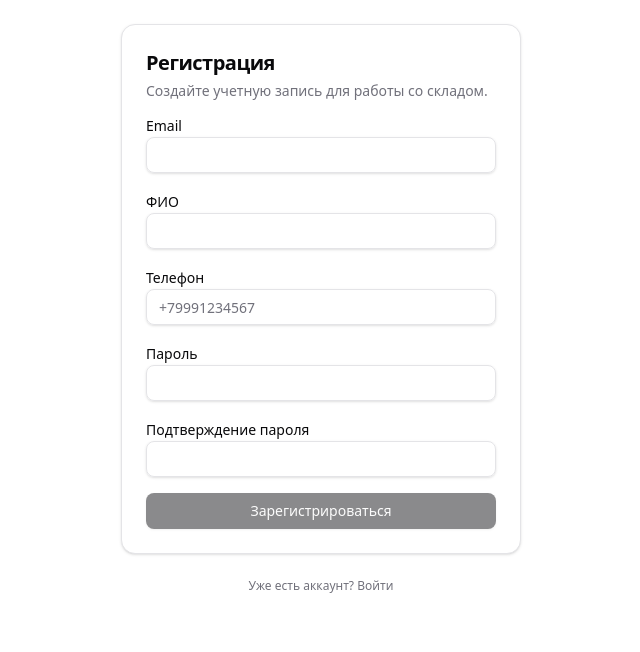
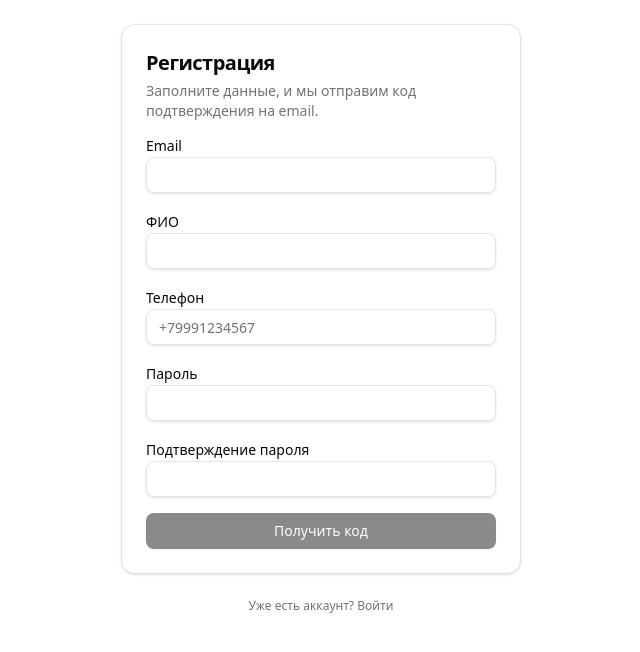
Before and after one commit to Username-is-not-avialable/storage_romantic_bot, a React (Vite) app in the folder web/: page /register in a window 1280 px wide. Shown: the top 652 px of the page, without its empty margins (319-959 px from the left). Built offline with nearby package versions, Linux system fonts and the light colour scheme; no server answers.

Commit message:
Use existing auth endpoints for registration code flow

```diff
--- a/web/src/api/auth.ts
+++ b/web/src/api/auth.ts
@@ -41,3 +41,17 @@ export async function register(payload: RegisterPayload): Promise<void> {
     body: JSON.stringify(payload),
   });
 }
+
+export async function requestRegistrationCode(email: string): Promise<void> {
+  await apiJson<{ message: string }>("/api/auth/request-code", {
+    method: "POST",
+    body: JSON.stringify({ email, purpose: "email_verify" }),
+  });
+}
+
+export async function verifyRegistrationCode(email: string, code: string): Promise<void> {
+  await apiJson<{ message: string }>("/api/auth/verify-code", {
+    method: "POST",
+    body: JSON.stringify({ email, purpose: "email_verify", code }),
+  });
+}
--- a/web/src/routes/RegisterPage.tsx
+++ b/web/src/routes/RegisterPage.tsx
@@ -2,61 +2,102 @@ import { useState, type FormEvent } from "react";
 import { Link, useNavigate } from "react-router-dom";
 
 import { ApiError } from "@/api/http";
-import { register } from "@/api/auth";
+import { register, requestRegistrationCode, verifyRegistrationCode, type RegisterPayload } from "@/api/auth";
 import { Button } from "@/components/ui/button";
 import { Card, CardContent, CardDescription, CardHeader, CardTitle } from "@/components/ui/card";
 import { Input } from "@/components/ui/input";
 import { Label } from "@/components/ui/label";
 
 const MIN_PASSWORD_LEN = 8;
+const CODE_LEN = 6;
+
+type RegistrationStep = "details" | "code";
 
 export function RegisterPage() {
   const navigate = useNavigate();
 
+  const [step, setStep] = useState<RegistrationStep>("details");
+  const [pendingPayload, setPendingPayload] = useState<RegisterPayload | null>(null);
   const [email, setEmail] = useState("");
   const [fullName, setFullName] = useState("");
   const [phone, setPhone] = useState("");
   const [password, setPassword] = useState("");
   const [confirmPassword, setConfirmPassword] = useState("");
+  const [code, setCode] = useState("");
   const [error, setError] = useState<string | null>(null);
   const [busy, setBusy] = useState(false);
 
   const passwordTooShort = password.length > 0 && password.length < MIN_PASSWORD_LEN;
   const passwordsDontMatch = confirmPassword.length > 0 && password !== confirmPassword;
+  const normalizedEmail = email.trim().toLowerCase();
+  const normalizedCode = code.trim();
 
-  const isSubmitDisabled =
+  const isDetailsSubmitDisabled =
     busy ||
-    email.trim().length === 0 ||
+    normalizedEmail.length === 0 ||
     fullName.trim().length === 0 ||
     phone.trim().length === 0 ||
     password.length < MIN_PASSWORD_LEN ||
     password !== confirmPassword;
 
-  async function onSubmit(e: FormEvent) {
+  const isCodeSubmitDisabled = busy || pendingPayload === null || normalizedCode.length !== CODE_LEN;
+
+  function apiErrorMessage(err: unknown, fallback: string): string {
+    if (err instanceof ApiError) {
+      return err.message;
+    }
+    return fallback;
+  }
+
+  async function onDetailsSubmit(e: FormEvent) {
     e.preventDefault();
-    if (isSubmitDisabled) return;
+    if (isDetailsSubmitDisabled) return;
+
+    const payload: RegisterPayload = {
+      email: normalizedEmail,
+      full_name: fullName.trim(),
+      phone: phone.trim(),
+      document: null,
+      password,
+    };
 
     setError(null);
     setBusy(true);
 
     try {
-      await register({
-        email: email.trim().toLowerCase(),
-        full_name: fullName.trim(),
-        phone: phone.trim(),
-        document: null,
-        password,
-      });
-      navigate("/login", { replace: true });
+      await requestRegistrationCode(payload.email);
+      setPendingPayload(payload);
+      setCode("");
+      setStep("code");
     } catch (err) {
-      if (err instanceof ApiError) {
-        setError(err.message);
-      } else {
-        setError("Не удалось зарегистрироваться");
-      }
+      setError(apiErrorMessage(err, "Не удалось отправить код подтверждения"));
     } finally {
       setBusy(false);
     }
+  }
+
+  async function onCodeSubmit(e: FormEvent) {
+    e.preventDefault();
+    if (isCodeSubmitDisabled || pendingPayload === null) return;
+
+    setError(null);
+    setBusy(true);
+
+    try {
+      await verifyRegistrationCode(pendingPayload.email, normalizedCode);
+      await register(pendingPayload);
+      navigate("/login", { replace: true });
+    } catch (err) {
+      setError(apiErrorMessage(err, "Не удалось завершить регистрацию"));
+    } finally {
+      setBusy(false);
+    }
+  }
+
+  function backToDetails() {
+    if (busy) return;
+    setStep("details");
+    setError(null);
   }
 
   return (
@@ -64,10 +105,15 @@ export function RegisterPage() {
       <Card>
         <CardHeader>
           <CardTitle className="text-xl">Регистрация</CardTitle>
-          <CardDescription>Создайте учетную запись для работы со складом.</CardDescription>
+          <CardDescription>
+            {step === "details"
+              ? "Заполните данные, и мы отправим код подтверждения на email."
+              : `Введите код, отправленный на ${pendingPayload?.email ?? normalizedEmail}.`}
+          </CardDescription>
         </CardHeader>
         <CardContent>
-          <form onSubmit={(e) => void onSubmit(e)} className="space-y-4" noValidate>
+          {step === "details" ? (
+            <form onSubmit={(e) => void onDetailsSubmit(e)} className="space-y-4" noValidate>
               <div className="space-y-2">
                 <Label htmlFor="reg-email">Email</Label>
                 <Input id="reg-email" type="email" value={email} onChange={(e) => setEmail(e.target.value)} required />
@@ -104,10 +150,36 @@ export function RegisterPage() {
                 {passwordsDontMatch ? <p className="text-xs text-destructive">Пароли не совпадают.</p> : null}
               </div>
               {error ? <p className="text-destructive text-sm">{error}</p> : null}
-            <Button type="submit" className="w-full" disabled={isSubmitDisabled}>
-              {busy ? "Регистрация…" : "Зарегистрироваться"}
+              <Button type="submit" className="w-full" disabled={isDetailsSubmitDisabled}>
+                {busy ? "Отправляем код…" : "Получить код"}
               </Button>
             </form>
+          ) : (
+            <form onSubmit={(e) => void onCodeSubmit(e)} className="space-y-4" noValidate>
+              <div className="space-y-2">
+                <Label htmlFor="reg-code">Код подтверждения</Label>
+                <Input
+                  id="reg-code"
+                  inputMode="numeric"
+                  maxLength={CODE_LEN}
+                  value={code}
+                  onChange={(e) => setCode(e.target.value.replace(/\D/g, "").slice(0, CODE_LEN))}
+                  placeholder="000000"
+                  required
+                />
+                <p className="text-xs text-muted-foreground">Код состоит из {CODE_LEN} цифр и действует ограниченное время.</p>
+              </div>
+              {error ? <p className="text-destructive text-sm">{error}</p> : null}
+              <div className="flex flex-col gap-2">
+                <Button type="submit" className="w-full" disabled={isCodeSubmitDisabled}>
+                  {busy ? "Проверяем код…" : "Завершить регистрацию"}
+                </Button>
+                <Button type="button" variant="ghost" className="w-full" onClick={backToDetails} disabled={busy}>
+                  Изменить данные
+                </Button>
+              </div>
+            </form>
+          )}
         </CardContent>
       </Card>
       <p className="text-center text-xs text-muted-foreground">
```
Lines whose indentation alone changed are shown as unchanged.
